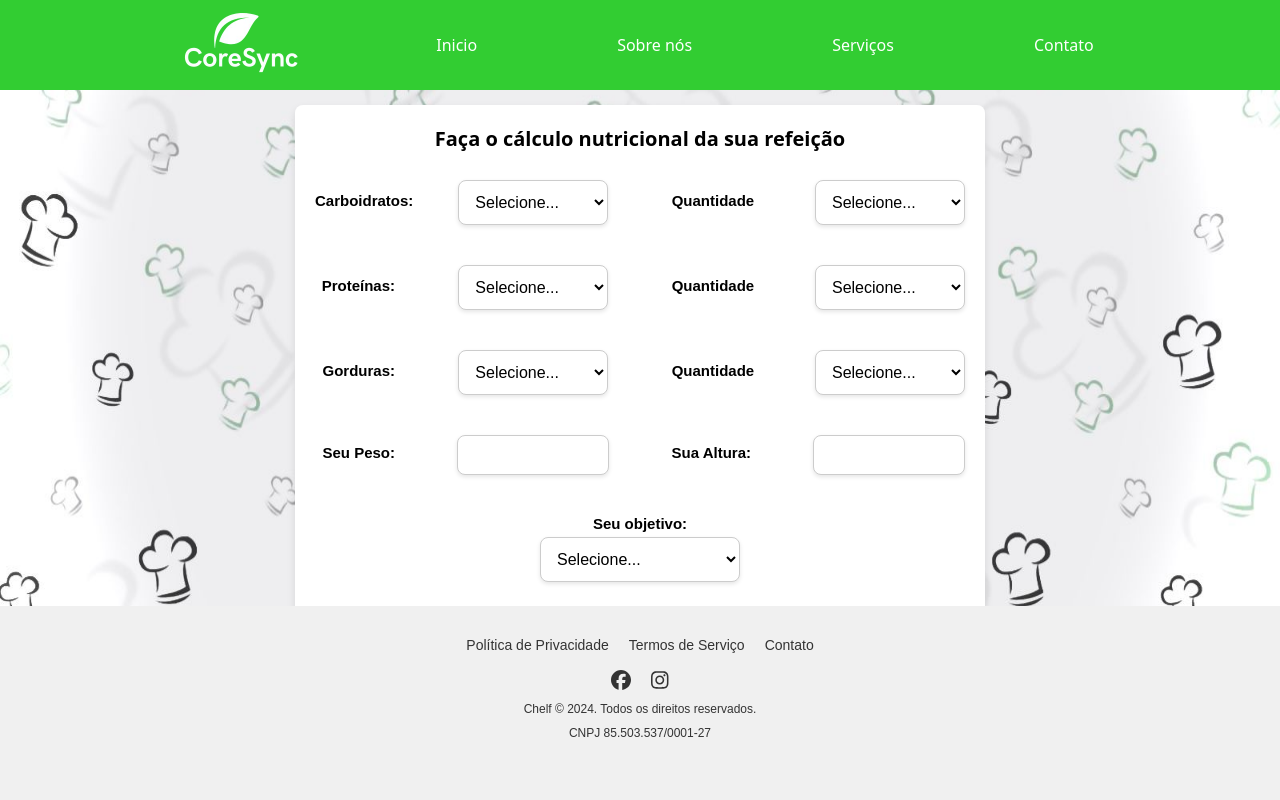
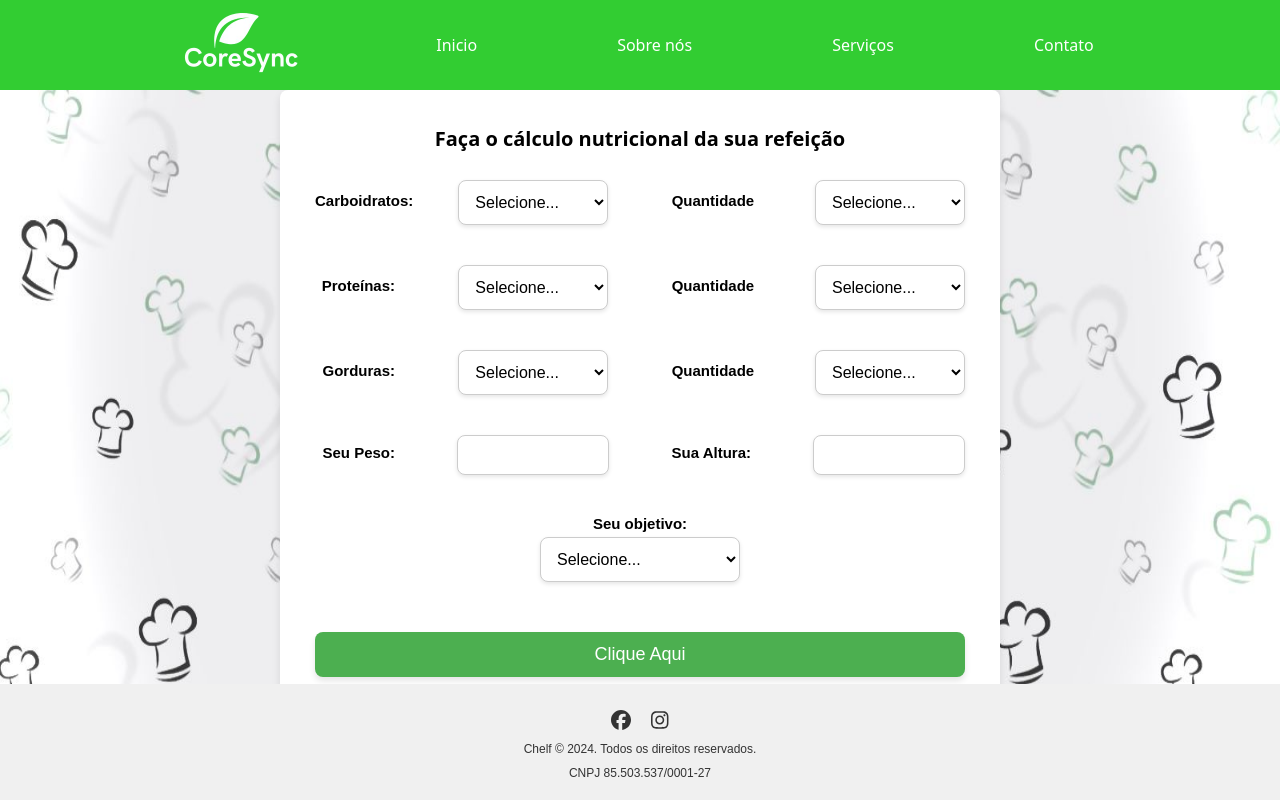
Before and after one commit to Saturno08/ProjetoA3-usjt, a React (Create React App) app: page / in a window 1280 px wide. Built offline with nearby package versions, Linux system fonts and the light colour scheme.

Commit message:
Ultima Entrega Front-End

```diff
--- a/src/assents/styles/footer.css
+++ b/src/assents/styles/footer.css
@@ -2,9 +2,9 @@
 .footer {
     background-color: #f0f0f0;
     color: #333;
-    padding: 50px 0;
+    padding: 10px 0;
     text-align: center;
-    width: 100%;
+    width: auto;
     position: relative;
 
   }
--- a/src/assents/styles/ingredientes.css
+++ b/src/assents/styles/ingredientes.css
@@ -11,7 +11,7 @@
 
 .ingredientes {
   background-color: #ffffff;
-  padding: 20px;
+  padding: 35px;
   border-radius: 8px;
   box-shadow: 0 4px 8px rgba(0, 0, 0, 0.1);
   display: flex;
@@ -20,7 +20,6 @@
   width: 650px;
   height: 550px;
   font-family: Arial, sans-serif;
-  overflow-y: auto;
 }
 
 .select-group {
--- a/src/components/pages/footer.js
+++ b/src/components/pages/footer.js
@@ -8,17 +8,6 @@ function Footer() {
     <>
       <footer className="footer">
         <div className="footer-content">
-          <ul className="footer-links">
-            <li>
-              <a href="#">Política de Privacidade</a>
-            </li>
-            <li>
-              <a href="#">Termos de Serviço</a>
-            </li>
-            <li>
-              <a href="#">Contato</a>
-            </li>
-          </ul>
           <div className="social-icons">
             <a href="#" aria-label="Facebook">
               <FontAwesomeIcon icon={faFacebook} />
```
